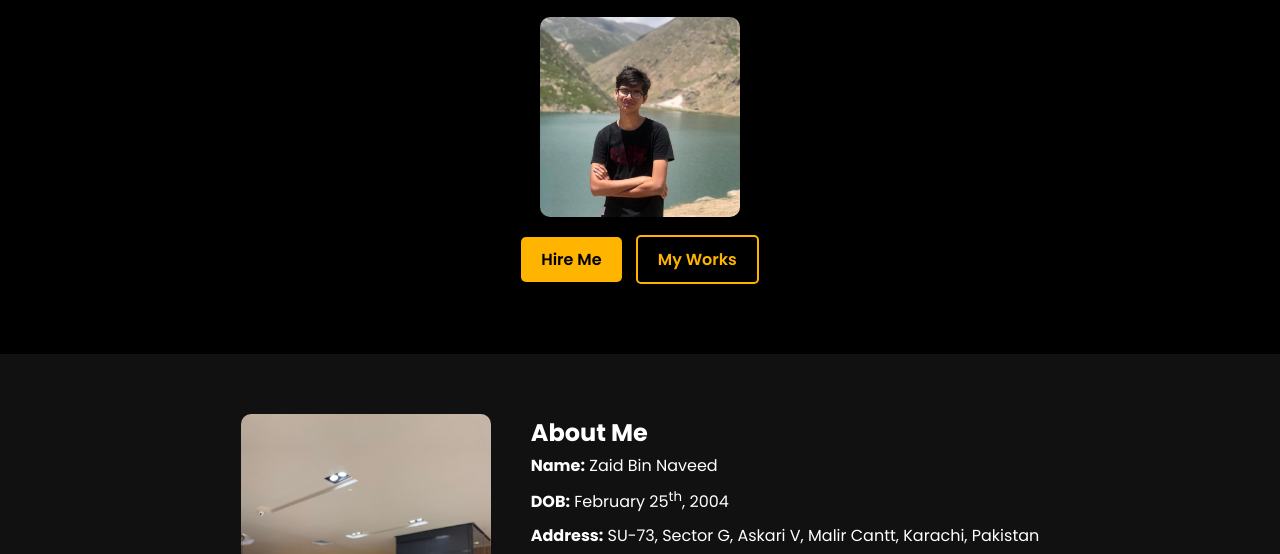
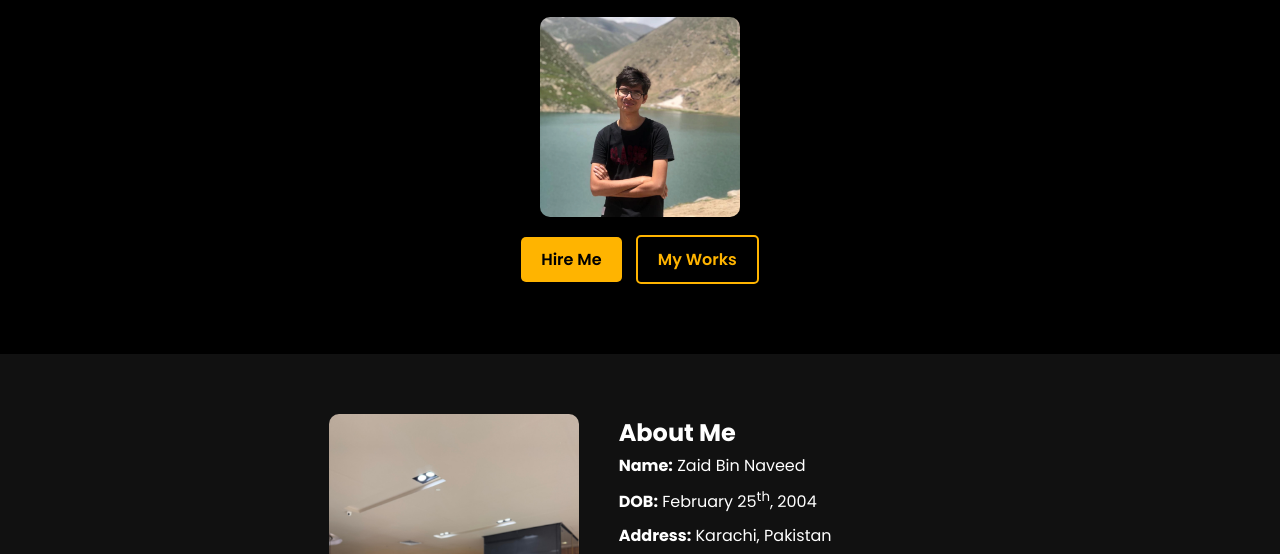
Before and after one commit to zaidbinnaveed/Portfolio-Website, a plain HTML site: page index.html in a window 1280 px wide. Shown: the part 241-795 px from the top of the page. Drawn offline with Linux system fonts and the light colour scheme.

Commit message:
Update index.html

```diff
--- a/index.html
+++ b/index.html
@@ -64,7 +64,7 @@
         <ul>
           <li><strong>Name:</strong> Zaid Bin Naveed</li>
           <li><strong>DOB:</strong> February 25<sup>th</sup>, 2004</li>
-          <li><strong>Address:</strong> SU-73, Sector G, Askari V, Malir Cantt, Karachi, Pakistan</li>
+          <li><strong>Address:</strong> Karachi, Pakistan</li>
           <li><strong>Zip Code:</strong> 75080</li>
           <li><strong>Email:</strong> zaidbinnaveed04@gmail.com</li>
           <li><strong>Phone:</strong> +92-332-342-6024</li>
```
